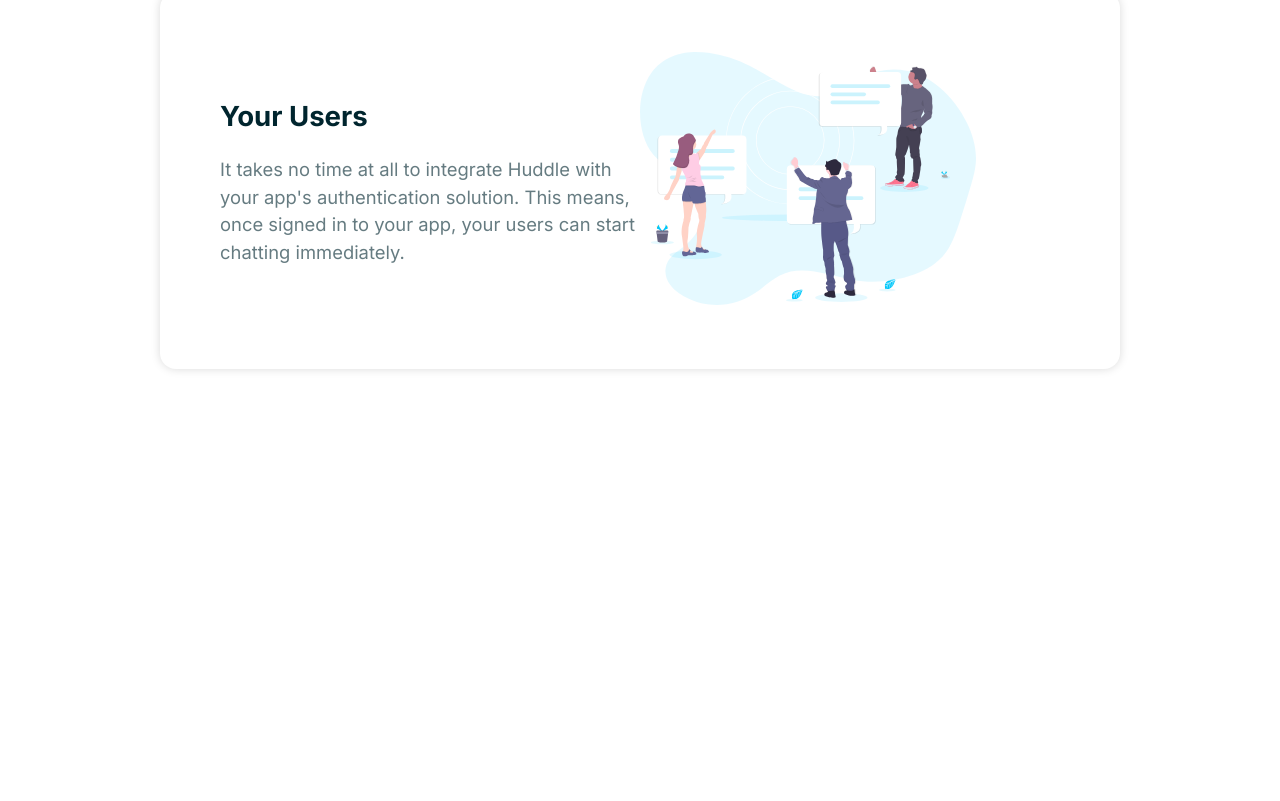
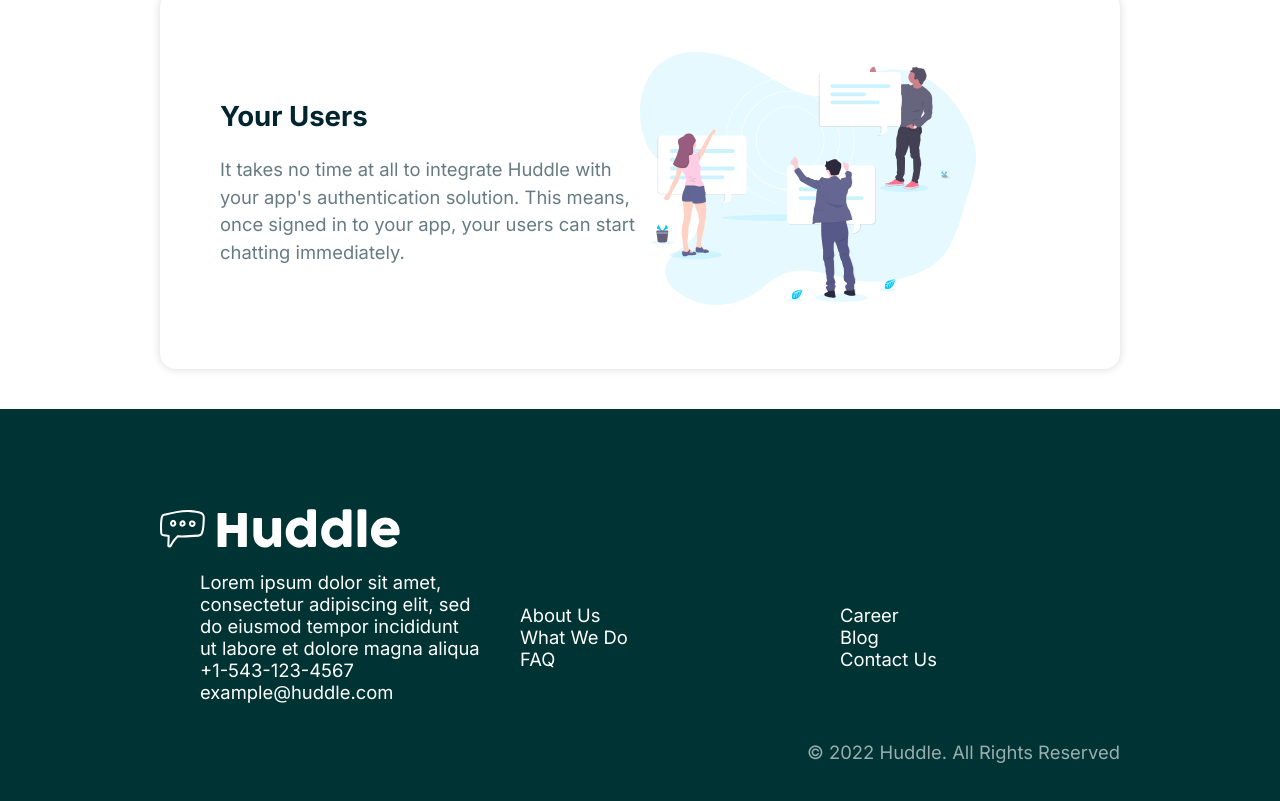
Before and after one commit to haroldjeshua/styledcomp-demo, a React (Vite) app: page / in a window 1280 px wide. Shown: the part 1512-2313 px from the top of the page. Before the commit the page ends 1921 px from the top, so only its background shows below. Built offline with nearby package versions, Linux system fonts and the light colour scheme.

Commit message:
mod: add footer; add: footer comp + styled

```diff
--- a/src/App.jsx
+++ b/src/App.jsx
@@ -1,6 +1,7 @@
 import { ThemeProvider } from "styled-components";
 import Header from "./components/Header";
 import Card from "./components/Card";
+import Footer from "./components/Footer";
 import { Container } from "./components/styles/Container.styled";
 import GlobalStyles from "./components/styles/Global";
 import content from "./content.js";
@@ -25,6 +26,7 @@
             <Card key={index} item={item} />
           ))}
         </Container>
+        <Footer />
       </>
     </ThemeProvider>
   );
--- /dev/null
+++ b/src/components/Footer.jsx
@@ -0,0 +1,37 @@
+import { Container } from "./styles/Container.styled";
+import { Flex } from "./styles/Flex.styled";
+import { StyledFooter } from "./styles/Footer.styled";
+
+export default function Footer() {
+  return (
+    <StyledFooter>
+      <Container>
+        <img src="./images/logo_white.svg" alt="" />
+
+        <Flex>
+          <ul>
+            <li>
+              Lorem ipsum dolor sit amet, consectetur adipiscing elit, sed do
+              eiusmod tempor incididunt ut labore et dolore magna aliqua
+            </li>
+            <li>+1-543-123-4567</li>
+            <li>example@huddle.com</li>
+          </ul>
+          <ul>
+            <li>About Us</li>
+            <li>What We Do</li>
+            <li>FAQ</li>
+          </ul>
+          <ul>
+            <li>Career</li>
+            <li>Blog</li>
+            <li>Contact Us</li>
+          </ul>
+          {/* <SocialIcons /> */}
+        </Flex>
+
+        <p>&copy; 2022 Huddle. All Rights Reserved</p>
+      </Container>
+    </StyledFooter>
+  );
+}
--- /dev/null
+++ b/src/components/styles/Footer.styled.js
@@ -0,0 +1,28 @@
+import styled from "styled-components";
+
+export const StyledFooter = styled.footer`
+  background-color: ${({ theme }) => theme.colors.footer};
+  color: #fff;
+  padding: 100px 0 60px;
+
+  ul {
+    list-style-type: none;
+  }
+
+  ul li {
+    margin-bottom: 0;
+  }
+
+  p {
+    text-align: right;
+  }
+
+  @media (max-width: ${({ theme }) => theme.mobile}) {
+    ul {
+      padding: 0;
+    }
+    p {
+      text-align: center;
+    }
+  }
+`;
```
